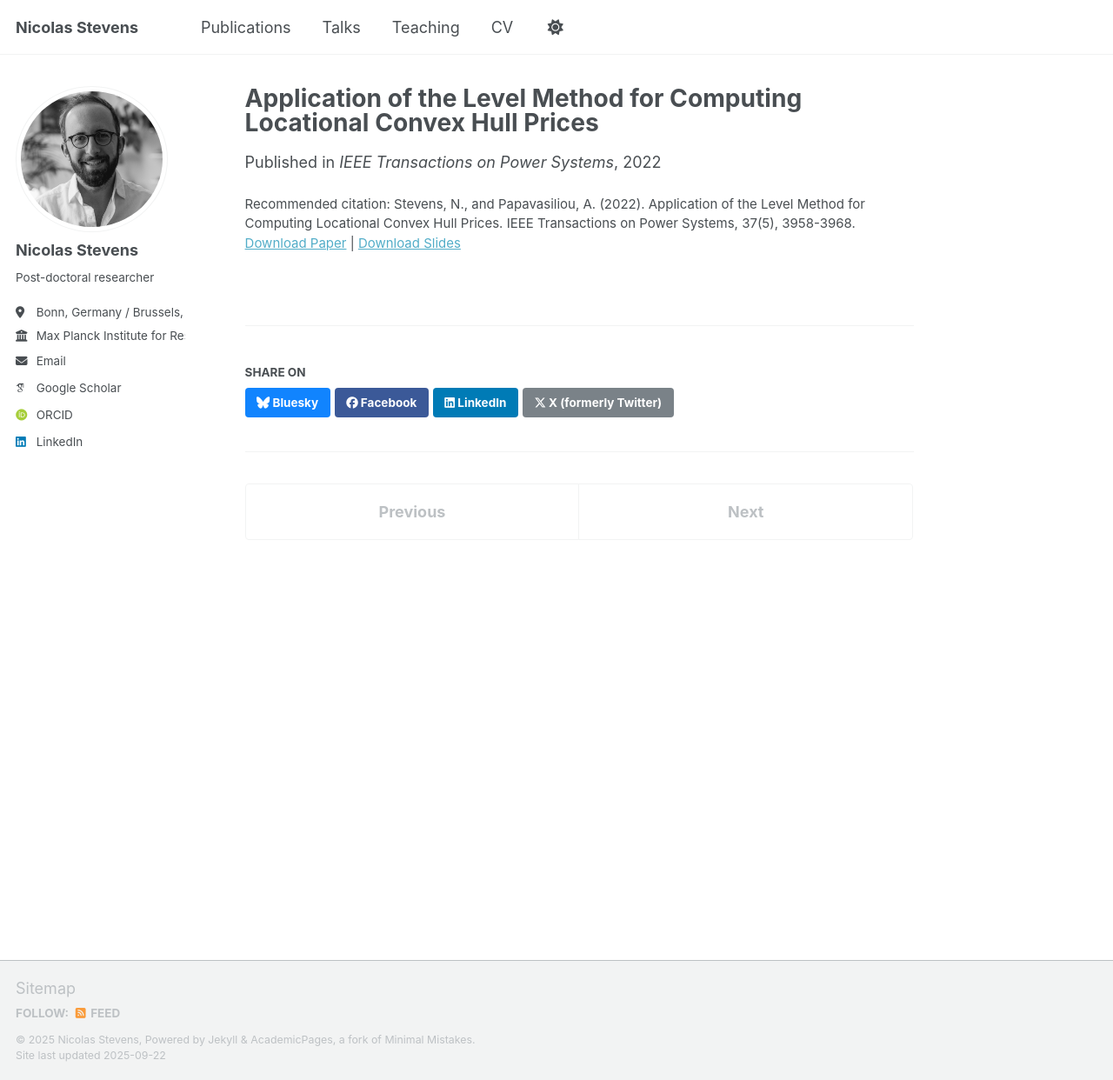
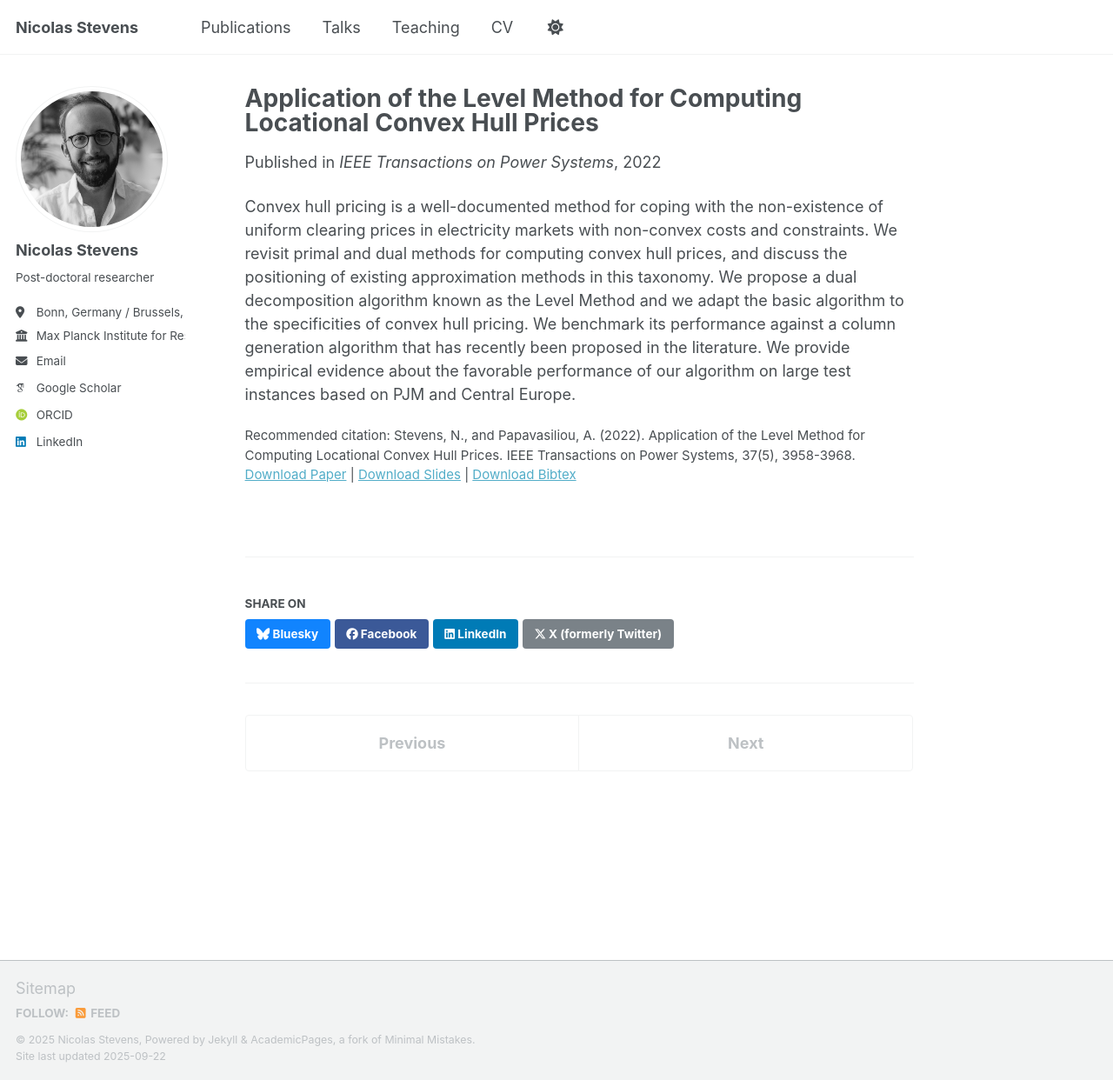
Before and after one commit to NicolasStevens/NicolasStevens.github.io, a Jekyll site: the page built from _publications/Stevens2022.md, in a window 1280 px wide and 1242 px high. Shown: the whole window at 87% size. Built offline with Jekyll 4.4.1, drawn with Linux system fonts in a browser that asks for light colours; some web fonts are replaced; a script that is not in the unit is left out.

Commit message:
Update Stevens2022.md

```diff
--- a/_publications/Stevens2022.md
+++ b/_publications/Stevens2022.md
@@ -3,9 +3,12 @@ title: "Application of the Level Method for Computing Locational Convex Hull Pri
 collection: publications
 category: manuscripts
 permalink: /publication/Stevens2022
+excerpt: 'Joint work with Anthony Papavasiliou.'
 date: 2022-01-01
 venue: 'IEEE Transactions on Power Systems'
 slidesurl: 'https://NicolasStevens.github.io/files/CHP_EURO22VFshort.pdf'
 paperurl: 'https://NicolasStevens.github.io/files/Stevens2022.pdf'
+bibtexurl: ''
 citation: 'Stevens, N., and Papavasiliou, A. (2022). Application of the Level Method for Computing Locational Convex Hull Prices. IEEE Transactions on Power Systems, 37(5), 3958-3968.'
 ---
+Convex hull pricing is a well-documented method for coping with the non-existence of uniform clearing prices in electricity markets with non-convex costs and constraints. We revisit primal and dual methods for computing convex hull prices, and discuss the positioning of existing approximation methods in this taxonomy. We propose a dual decomposition algorithm known as the Level Method and we adapt the basic algorithm to the specificities of convex hull pricing. We benchmark its performance against a column generation algorithm that has recently been proposed in the literature. We provide empirical evidence about the favorable performance of our algorithm on large test instances based on PJM and Central Europe.
```
